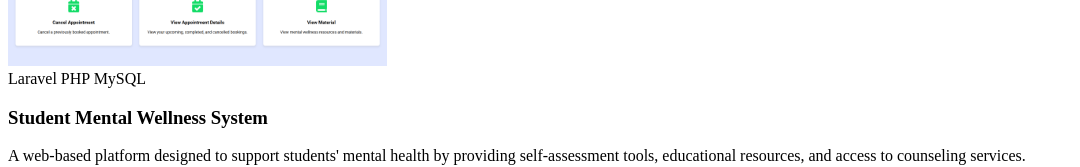
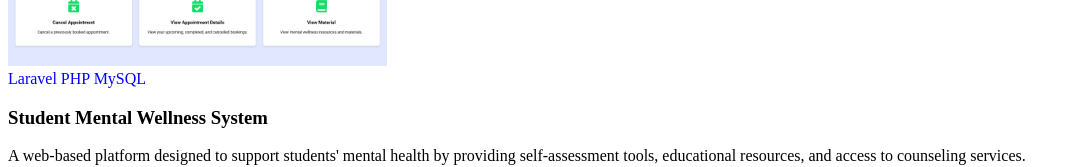
Before and after one commit to ahmad-zhafir/lab1-sse33308, a plain HTML site: page projects.html in a window 1280 px wide. Shown: the part 207-374 px from the top of the page, without its empty margins (0-1080 px from the left). Drawn offline with Linux system fonts and the light colour scheme.

Commit message:
Update projects.html

```diff
--- a/projects.html
+++ b/projects.html
@@ -35,13 +35,13 @@
                     </div>
 
                     <div>
-                        <span>
+                        <span style="color:blue">
                             Laravel
                         </span>
-                        <span>
+                        <span style="color:blue">
                             PHP
                         </span>
-                        <span>
+                        <span style="color:blue">
                             MySQL
                         </span>
                     </div>
```
